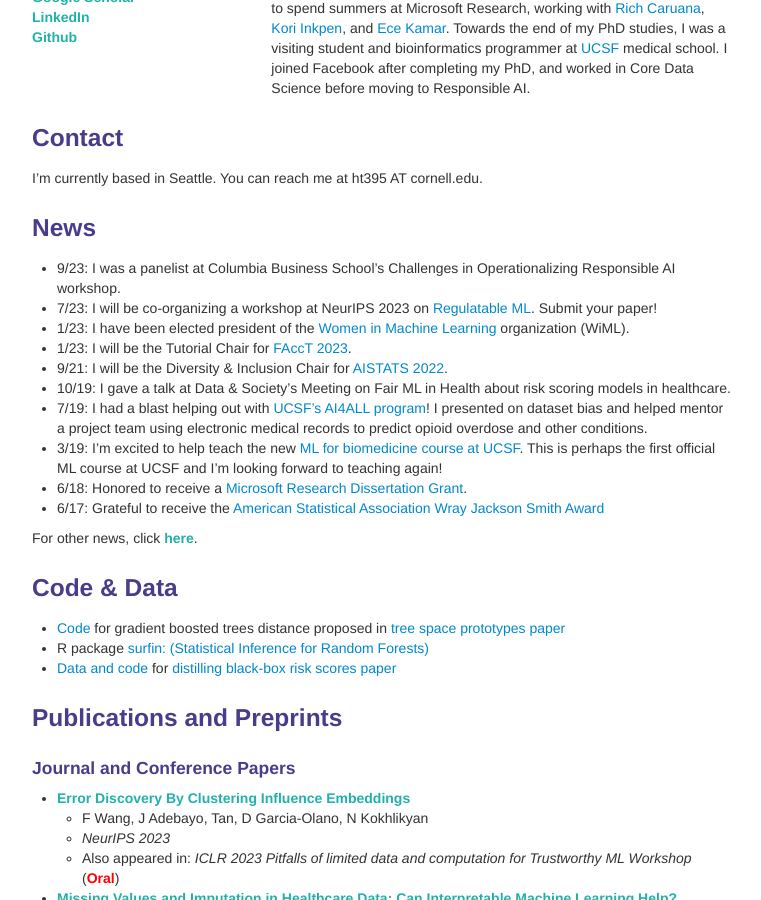
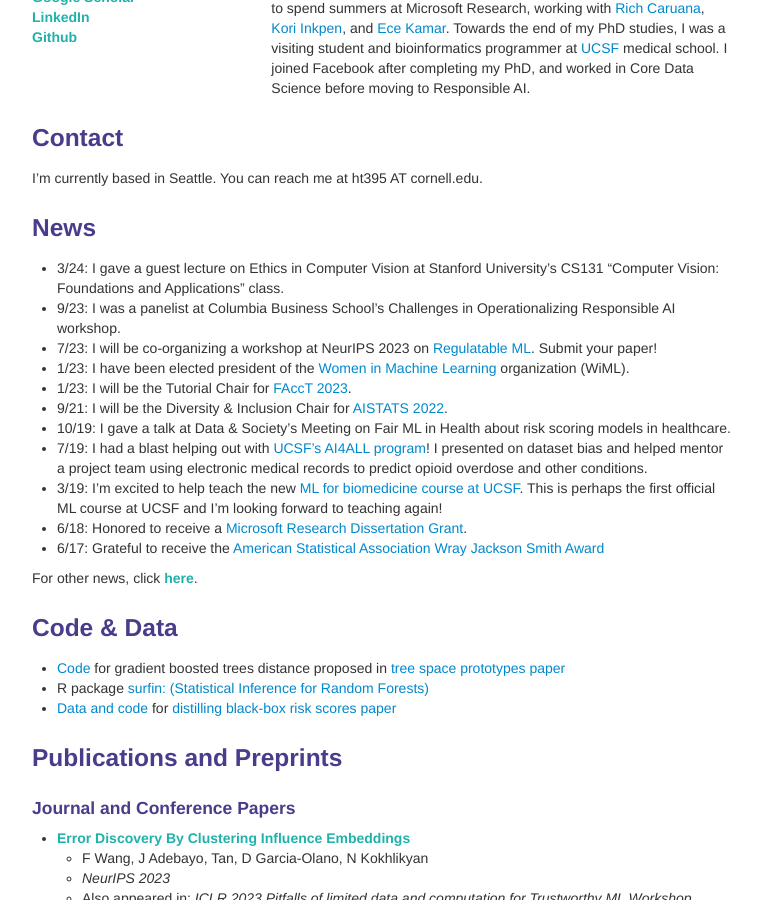
Before and after one commit to shftan/shftan.github.io, a Jekyll site: the page built from index.md, in a window 1280 px wide and 900 px high, scrolled down 304 px. Shown: the whole window, without its empty margins (258-1019 px from the left). Built offline with Jekyll 4.4.1, drawn with Linux system fonts in a browser that asks for light colours; part of the change alters nothing that is shown.

Commit message:
Update index.md

```diff
--- a/index.md
+++ b/index.md
@@ -2,7 +2,7 @@
 layout: frontpage
 title: Sarah Tan
 description: Research Scientist, Responsible AI
-keywords: Sarah Tan, responsible AI, Cornell, machine learning, artificial intelligence, statistics
+keywords: Sarah Tan, responsible AI, machine learning, artificial intelligence, statistics
 ---
 
 <div class="row-fluid" id="about">
@@ -32,6 +32,7 @@ I'm currently based in Seattle. You can reach me at ht395 AT cornell.edu.
 
 <div class="row-fluid" id="news"><h3>News</h3>
 </div>
+- 3/24: I gave a guest lecture on Ethics in Computer Vision at Stanford University's CS131 "Computer Vision: Foundations and Applications" class.
 - 9/23: I was a panelist at Columbia Business School's Challenges in Operationalizing Responsible AI workshop.
 - 7/23: I will be co-organizing a workshop at NeurIPS 2023 on [Regulatable ML](https://regulatableml.github.io/). Submit your paper!
 - 1/23: I have been elected president of the [Women in Machine Learning](https://wimlworkshop.org) organization (WiML).
```
